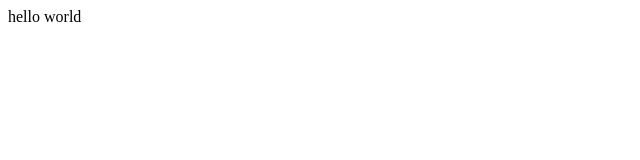
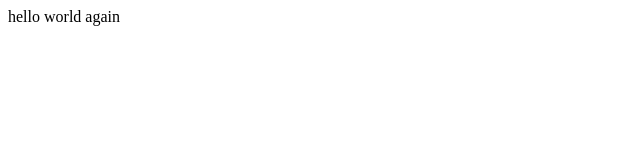
Before and after one commit to BergurIngi/Test-site-for-github, a plain HTML site: page index.html in a window 1280 px wide. Shown: the full height of the page, 0-640 px from the left. Drawn offline with Linux system fonts and the light colour scheme.

Commit message:
added another text

```diff
--- a/index.html
+++ b/index.html
@@ -6,6 +6,6 @@
     <title>Document</title>
 </head>
 <body>
-hello world
+hello world again
 </body>
 </html>
```
